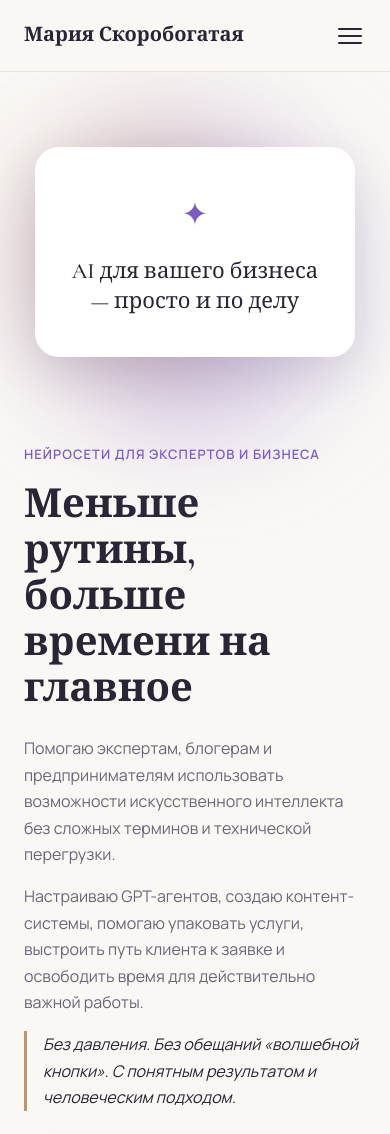
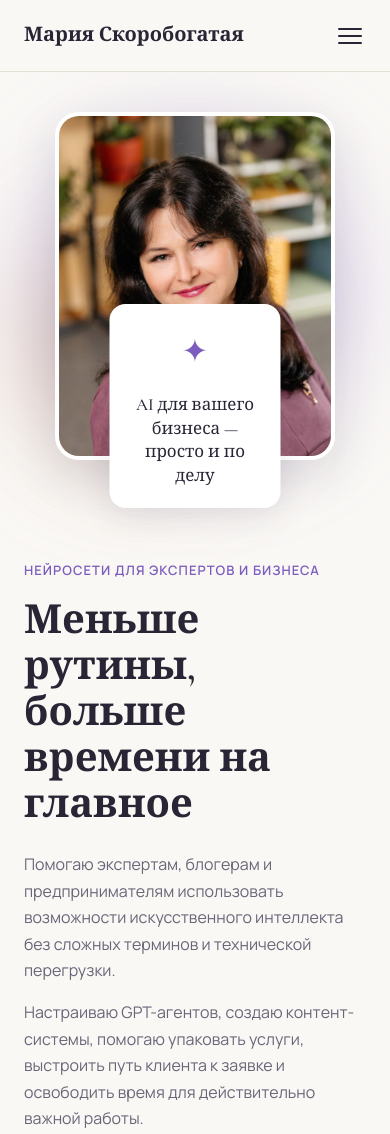
Before and after one commit to skorobogatay75-dotcom/Lending, a plain HTML site: page index.html in a window 390 px wide. Shown: the top 1134 px of the page. Drawn offline with nearby package versions, Linux system fonts and the light colour scheme.

Commit message:
добавила фото

```diff
--- a/index.html
+++ b/index.html
@@ -44,10 +44,13 @@
           <a href="#contact" class="btn btn--primary btn--lg">Записаться на диагностику</a>
           <p class="hero__hint">На диагностической встрече разберём вашу ситуацию и определим, какие инструменты действительно будут полезны именно вам.</p>
         </div>
-        <div class="hero__visual" aria-hidden="true">
-          <div class="hero__orb hero__orb--1"></div>
-          <div class="hero__orb hero__orb--2"></div>
-          <div class="hero__card">
+        <div class="hero__visual">
+          <div class="hero__orb hero__orb--1" aria-hidden="true"></div>
+          <div class="hero__orb hero__orb--2" aria-hidden="true"></div>
+          <figure class="hero__photo-wrap">
+            <img src="images/maria.jpg" alt="Мария Скоробогатая — консультант по нейросетям для экспертов и бизнеса" class="hero__photo" width="400" height="500">
+          </figure>
+          <div class="hero__card" aria-hidden="true">
             <span class="hero__card-icon">✦</span>
             <p>AI для вашего бизнеса — просто и по делу</p>
           </div>
@@ -252,10 +255,10 @@
           <p>Сегодня я помогаю экспертам и предпринимателям использовать нейросети не ради тренда, а ради реальной пользы.</p>
           <p class="about__quote">Для меня важно, чтобы технологии помогали человеку, а не усложняли ему жизнь.</p>
         </div>
-        <div class="about__visual" aria-hidden="true">
-          <div class="about__frame">
-            <span class="about__initials">МС</span>
-          </div>
+        <div class="about__visual">
+          <figure class="about__frame">
+            <img src="images/maria.jpg" alt="Мария Скоробогатая" class="about__photo" width="280" height="280">
+          </figure>
         </div>
       </div>
     </section>
--- a/styles.css
+++ b/styles.css
@@ -299,10 +299,31 @@ ul, ol {
 
 .hero__visual {
   position: relative;
-  min-height: 400px;
+  min-height: 480px;
   display: flex;
   align-items: center;
   justify-content: center;
+}
+
+.hero__photo-wrap {
+  position: relative;
+  z-index: 2;
+  margin: 0;
+  border-radius: var(--radius-lg);
+  overflow: hidden;
+  box-shadow: var(--shadow-lg);
+  border: 4px solid var(--color-white);
+  max-width: 340px;
+  width: 100%;
+}
+
+.hero__photo {
+  width: 100%;
+  height: auto;
+  aspect-ratio: 4 / 5;
+  object-fit: cover;
+  object-position: center top;
+  display: block;
 }
 
 .hero__orb {
@@ -329,12 +350,15 @@ ul, ol {
 }
 
 .hero__card {
-  position: relative;
+  position: absolute;
+  bottom: 24px;
+  left: -24px;
+  z-index: 3;
   background: var(--color-white);
-  border-radius: var(--radius-lg);
-  padding: 40px 36px;
-  box-shadow: var(--shadow-lg);
-  max-width: 320px;
+  border-radius: var(--radius-md);
+  padding: 20px 24px;
+  box-shadow: var(--shadow-md);
+  max-width: 220px;
   text-align: center;
 }
 
@@ -347,7 +371,7 @@ ul, ol {
 
 .hero__card p {
   font-family: var(--font-heading);
-  font-size: 1.375rem;
+  font-size: 1.0625rem;
   font-weight: 500;
   line-height: 1.4;
   color: var(--color-text);
@@ -575,23 +599,22 @@ ul, ol {
 }
 
 .about__frame {
-  width: 240px;
-  height: 240px;
+  width: 280px;
+  height: 280px;
+  margin: 0 auto;
   border-radius: 50%;
-  background: linear-gradient(145deg, var(--color-accent-light), var(--color-accent-dark));
-  display: flex;
-  align-items: center;
-  justify-content: center;
+  overflow: hidden;
   box-shadow: var(--shadow-lg);
-  margin: 0 auto;
+  border: 4px solid var(--color-white);
+  outline: 3px solid var(--color-accent-light);
 }
 
-.about__initials {
-  font-family: var(--font-heading);
-  font-size: 4rem;
-  font-weight: 600;
-  color: var(--color-white);
-  opacity: 0.9;
+.about__photo {
+  width: 100%;
+  height: 100%;
+  object-fit: cover;
+  object-position: center top;
+  display: block;
 }
 
 /* ===== Pricing ===== */
@@ -798,8 +821,19 @@ ul, ol {
   }
 
   .hero__visual {
-    min-height: 280px;
+    min-height: auto;
     order: -1;
+    padding-bottom: 48px;
+  }
+
+  .hero__photo-wrap {
+    max-width: 280px;
+  }
+
+  .hero__card {
+    left: 50%;
+    transform: translateX(-50%);
+    bottom: 0;
   }
 
   .about__inner {
```
Also changed, not shown: images/maria.jpg (added).
